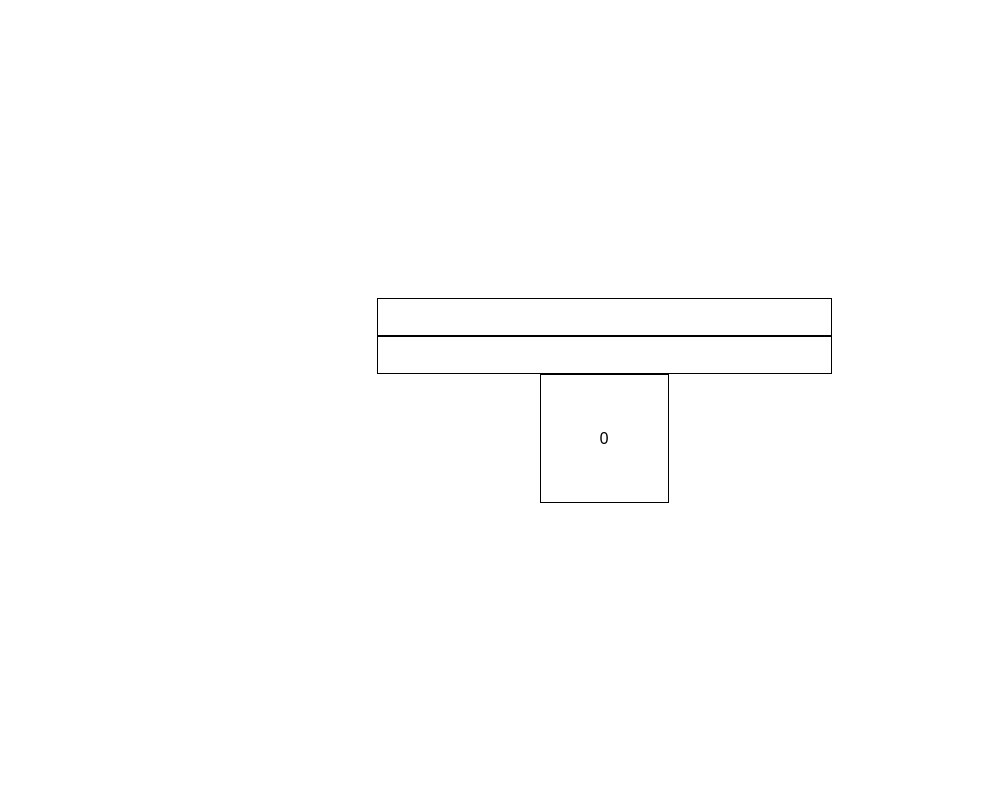
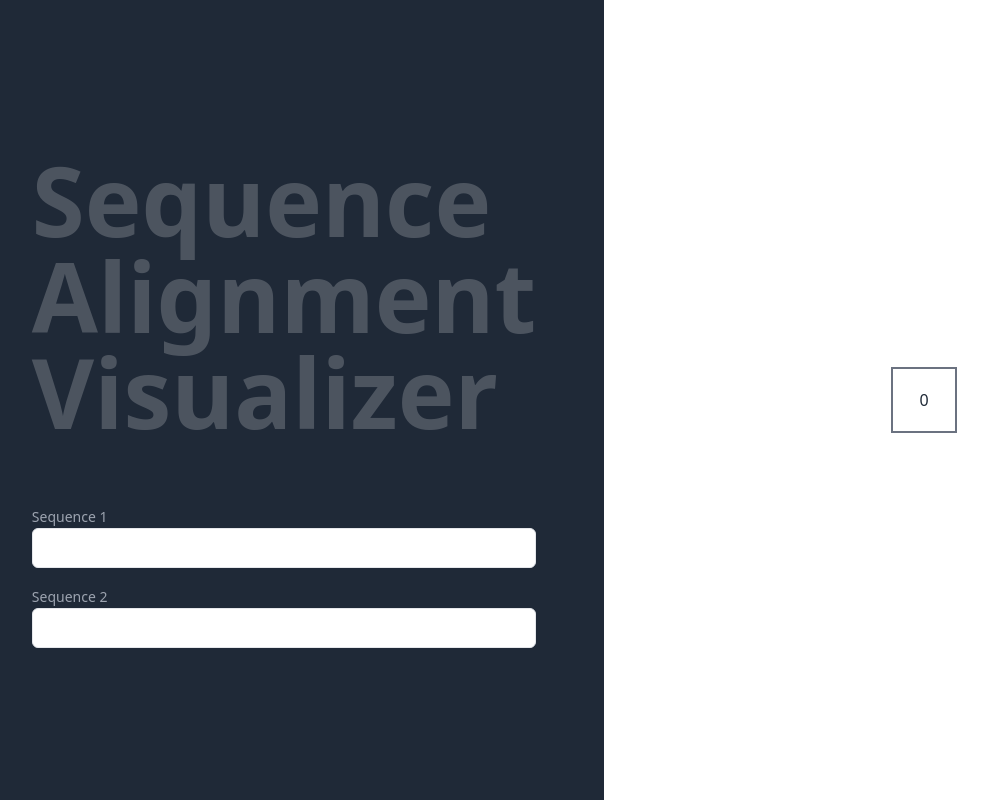
Before and after one commit to ANUSHKALA/sequence_alignment_visualizer, a Next.js app: page / in a window 1280 px wide. Shown: the whole page, without its empty margins (36-1024 px from the left). Built offline with nearby package versions, Linux system fonts and the light colour scheme.

Commit message:
some ui changes

```diff
--- a/components/input.jsx
+++ b/components/input.jsx
@@ -7,9 +7,10 @@ const Input = (props) => {
 
     return (
         <div>
+            <label className="text-gray-400 text-sm">{props.label}</label>
             <input
-                className="text-3xl font-bold border border-black"
-                type="text"
+                type='text'
+                className="flex h-10 text-2xl w-full uppercase font-bold rounded-md border border-input bg-background px-3 py-3 text-sm ring-offset-background file:border-0 file:bg-transparent file:text-sm file:font-medium placeholder:text-muted-foreground focus-visible:outline-none focus-visible:ring-2 focus-visible:ring-ring focus-visible:ring-offset-2 disabled:cursor-not-allowed disabled:opacity-50"
                 onChange={(e)=> handleKeyword(e.target.value)}
             />
         </div>
--- a/components/matrix.jsx
+++ b/components/matrix.jsx
@@ -38,12 +38,12 @@ const Matrix = ({ sequence1, sequence2 }) => {
         }
     }
     return (
-        <table>
-            <tbody>
+        <table className="rounded-2xl border-red-500 border">
+            <tbody className="rounded-2xl">
             {matrix.map((row, rowIndex) => (
                 <tr key={rowIndex}>
                     {row.map((cell, columnIndex) => (
-                        <td className="border border-black w-32 h-32" key={columnIndex}>
+                        <td className="border-2 border-gray-500 w-16 h-16" key={columnIndex}>
                             <div className="flex flex-wrap justify-center">
                                 {cell}
                             </div>
--- a/pages/index.js
+++ b/pages/index.js
@@ -4,22 +4,27 @@ import {useState} from "react";
 import Matrix from "../components/matrix";
 
 const Home = () => {
+
     const [string1, setString1] = useState("");
     const [string2, setString2] = useState("");
 
-    console.log(string1);
-    console.log(string2);
-  return (
-    <div className={styles.container}>
+    return (
+        <div className="bg-white h-full min-h-screen flex items-center">
+            <div className="flex items-center h-screen bg-gray-800 justify-center w-1/2">
+                <div className="flex flex-col w-min gap-16">
+                    <div className="text-white opacity-20 text-8xl font-bold">Sequence Alignment Visualizer</div>
+                    <div className="flex flex-col gap-4">
+                        <Input label="Sequence 1" handleKeyword={setString1}/>
+                        <Input label="Sequence 2" handleKeyword={setString2}/>
+                    </div>
+                </div>
+            </div>
+            <main className="my-16 text-gray-800 flex justify-center w-1/2">
+                <Matrix sequence1={string1} sequence2={string2}/>
+            </main>
 
-      <main className={styles.main}>
-        <Input handleKeyword={setString1} />
-        <Input handleKeyword={setString2} />
-        <Matrix sequence1={string1} sequence2={string2} />
-      </main>
-
-    </div>
-  )
+        </div>
+    )
 }
 
-export default  Home
+export default Home
```
